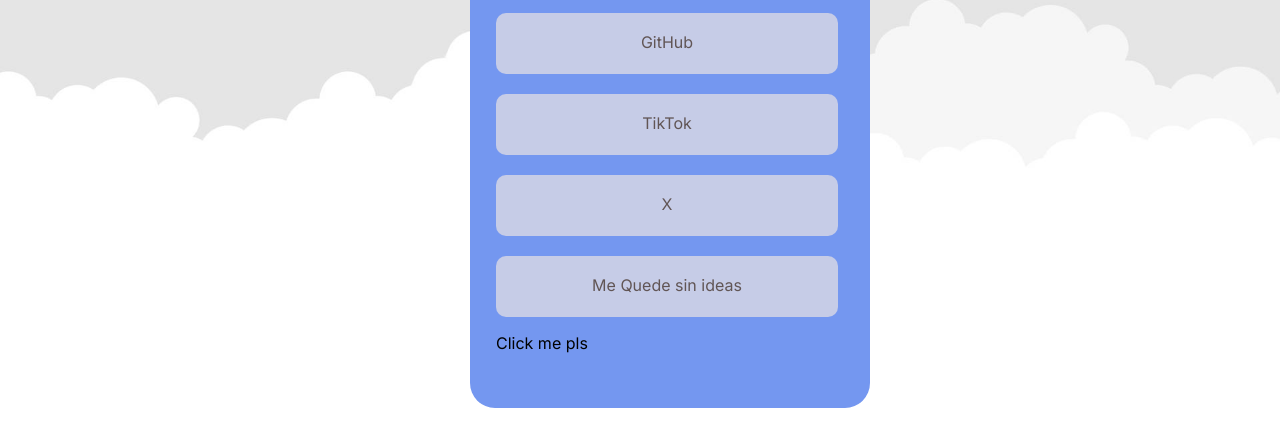
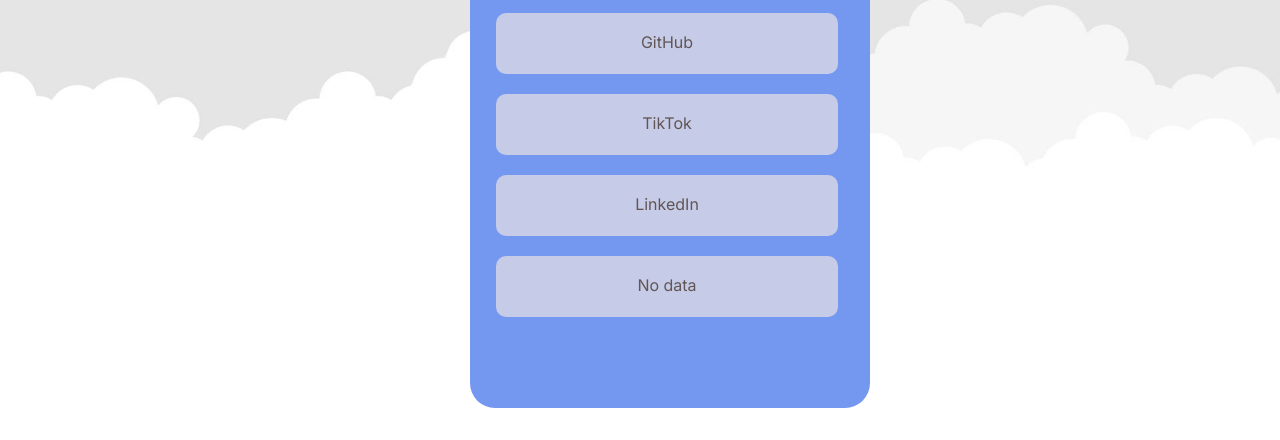
Before and after one commit to Thedgmz98/MySocialtree, a plain HTML site: page index.html in a window 1280 px wide. Shown: the part 360-800 px from the top of the page. Drawn offline with nearby package versions, Linux system fonts and the light colour scheme.

Commit message:
bug solved

```diff
--- a/index.html
+++ b/index.html
@@ -46,11 +46,9 @@
                                 <br>
                                 <li><a target="_blank" href="https://www.tiktok.com/@thedgmz98?_t=ZS-8ufLcOR3w6S&_r=1">TikTok</a></li>
                                 <br>
-                                <li><a target="_blank" href="">X</a></li>
+                                <li><a target="_blank" href="">LinkedIn</a></li>
                                 <br>
-                                <li><a  href="">Me Quede sin ideas</a></li>
-
-                                <p id="TEST" onclick="pruebaClick()">Click me pls</p>
+                                <li><a href="">No data</a></li>
                             </ul>
 
                         </div>
```
